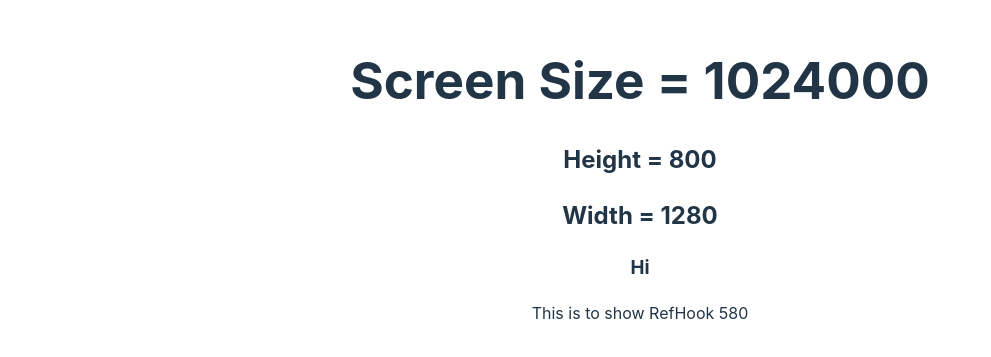
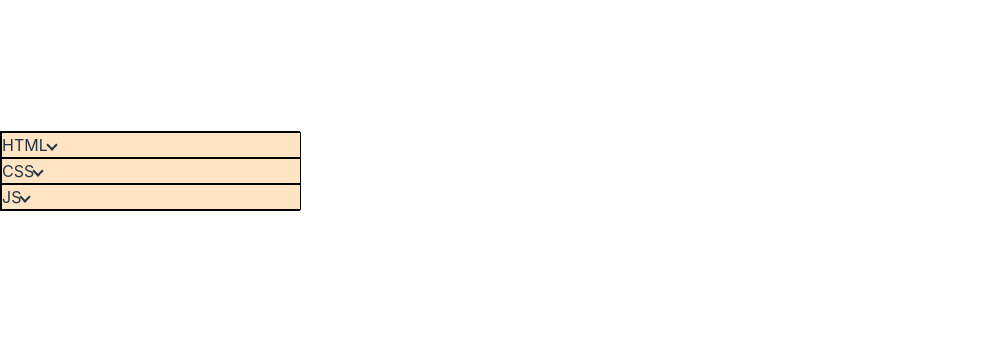
Before and after one commit to simran-saini-zs/React_Practice, a React (Vite) app: page / in a window 1280 px wide. Shown: the part 229-586 px from the top of the page, without its empty margins (0-991 px from the left). Built offline with nearby package versions, Linux system fonts and the light colour scheme.

Commit message:
Completed Assignment on Accordion given by Anirudhha

```diff
--- /dev/null
+++ b/src/Accordion.jsx
@@ -0,0 +1,28 @@
+import { useState } from "react";
+import "./App.css";
+
+export default function Accordion(props) {
+  let [show, setShow] = useState(false);
+
+  return (
+    <div>
+      <div className="container">
+        <div
+          onClick={() => {
+            setShow((prev) => !prev);
+          }}
+          className="heading"
+        >
+          {props.heading}
+          <span
+            aria-hidden={true}
+            className={
+              show ? "accordion-icon-rotated accordion-icon" : "accordion-icon"
+            }
+          />
+        </div>
+        {show && <div className="content">{props.content}</div>}
+      </div>
+    </div>
+  );
+}
--- a/src/App.css
+++ b/src/App.css
@@ -1,42 +1,30 @@
-#root {
-  max-width: 1280px;
-  margin: 0 auto;
-  padding: 2rem;
-  text-align: center;
+* {
+  padding: 0;
+  margin: 0;
+  box-sizing: border-box;
 }
 
-.logo {
-  height: 6em;
-  padding: 1.5em;
-  will-change: filter;
-  transition: filter 300ms;
-}
-.logo:hover {
-  filter: drop-shadow(0 0 2em #646cffaa);
-}
-.logo.react:hover {
-  filter: drop-shadow(0 0 2em #61dafbaa);
+.accordion-icon {
+  border: solid currentcolor;
+  border-width: 0 2px 2px 0;
+  display: inline-block;
+  height: 8px;
+  pointer-events: none;
+  transform: translateY(-2px) rotate(45deg);
+  width: 8px;
 }
 
-@keyframes logo-spin {
-  from {
-    transform: rotate(0deg);
-  }
-  to {
-    transform: rotate(360deg);
-  }
+.accordion-icon-rotated {
+  transform: translateY(2px) rotate(-135deg);
 }
-
-@media (prefers-reduced-motion: no-preference) {
-  a:nth-of-type(2) .logo {
-    animation: logo-spin infinite 20s linear;
-  }
+.container,
+.content {
+  width: 300px;
+  border: 1px solid black;
 }
-
-.card {
-  padding: 2em;
+.content {
+  background-color: rgb(222, 182, 136);
 }
-
-.read-the-docs {
-  color: #888;
+.heading {
+  background-color: bisque;
 }
--- a/src/App.jsx
+++ b/src/App.jsx
@@ -1,37 +1,26 @@
-import { createContext, useState } from 'react'
-import reactLogo from './assets/react.svg'
-import viteLogo from '/vite.svg'
 import './App.css'
-import Assignment from "./Assignment.jsx"
-import { StrictMode } from 'react'
-import { createRoot } from 'react-dom/client'
-import './index.css'
-import ReactDOM from "react-dom"
-import {ColorProvider} from "./ColorContext.jsx"
-import Counter from './Counter.jsx'
-import Form from './Form.jsx'
-import Problem1 from './Problem1SetTimeOut.jsx'
-import WindowHook from './WindowHook.jsx'
-import MountedHook from './MountedHook.jsx'
-import RefHook from './RefHook.jsx'
+import Accordion from './Accordion.jsx'
 function App() {
-  let {w_size,h_size} = WindowHook();
-  let {ismount} = MountedHook();
-  console.log(ismount);
-  let {ref,size} = RefHook();
+  let arr = [
+    { heading: "HTML", content: "abc" },
+    { heading: "CSS", content: "abdfkdfdfdfjc" },
+    { heading: "JS", content: "ab45555c" },
+  ];
   return (
     <>
-    <ColorProvider>
-    <div>
-        <h1>Screen Size = {w_size*h_size}</h1>
-        <h2>Height = {h_size}</h2>
-        <h2>Width = {w_size}</h2>
-        {ismount && <h3>Hi</h3>}
-        <div ref ={ref}>This is to show RefHook {size}</div>
-    </div>
-    </ColorProvider>
+      <div className="container">
+        {arr.map((ele, idx) => {
+          return (
+            <Accordion
+              key={idx}
+              heading={ele["heading"]}
+              content={ele["content"]}
+            />
+          );
+        })}
+      </div>
     </>
-  )
+  );
 }
 
 export default App
```
